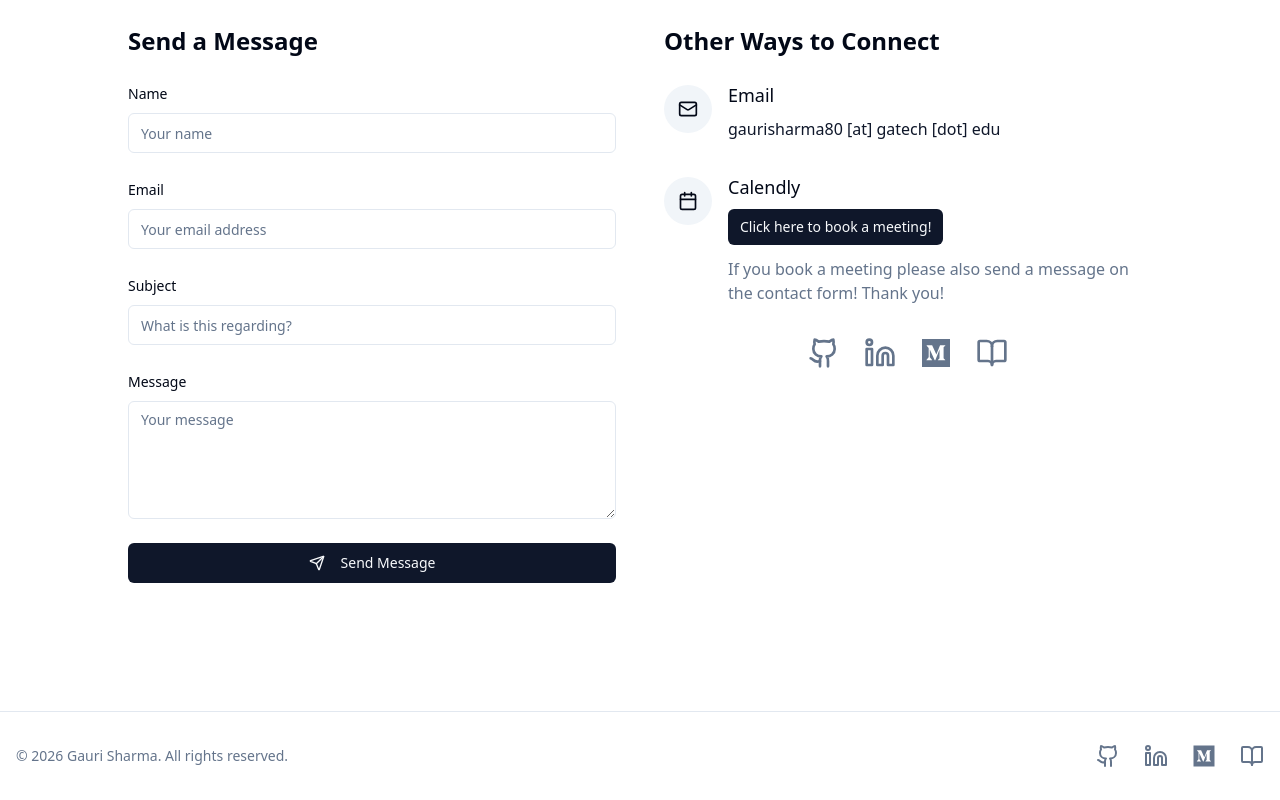
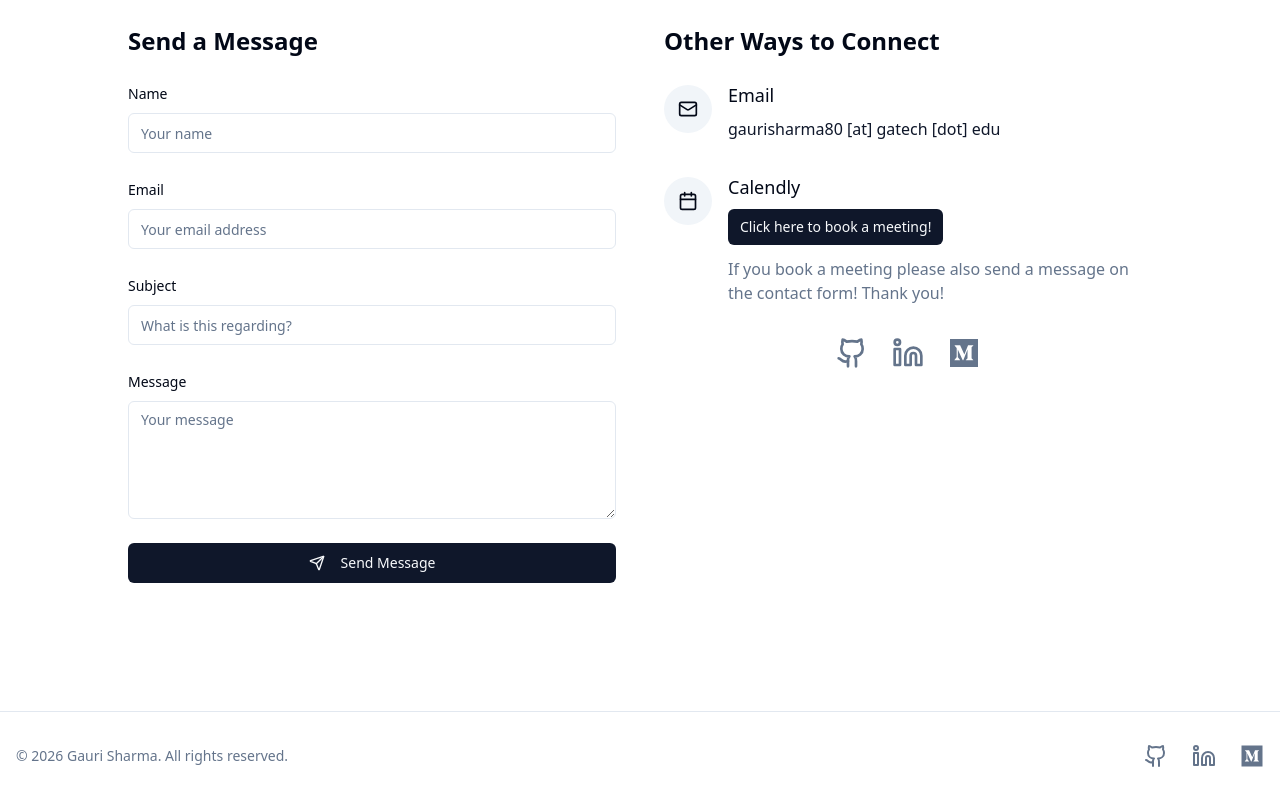
Before and after one commit to gauri-sharmaa/gauri-sharmaa.github.io, a React (Vite) app: page /contact in a window 1280 px wide. Shown: the part 251-1051 px from the top of the page. Built offline with nearby package versions, Linux system fonts and the light colour scheme.

Commit message:
Remove resume book icons from footer, home, and contact
Co-Authored-By: Claude Opus 5.5 <noreply@anthropic.com>
Claude-Session: https://claude.ai/code/session_01WypLXFjbYosGYMdJcrSCKe

```diff
--- a/src/components/Footer.tsx
+++ b/src/components/Footer.tsx
@@ -1,7 +1,6 @@
 
 import { Link } from "react-router-dom";
-import { Github, Linkedin, Twitter, BookOpen } from "lucide-react";
-import resumePdf from '../assets/gauri_resume.pdf';
+import { Github, Linkedin } from "lucide-react";
 
 const Footer = () => {
   const currentYear = new Date().getFullYear();
@@ -20,7 +19,6 @@ const Footer = () => {
             <SocialLink href="https://github.com/gauri-sharmaa" icon={<Github size={24} />} label="GitHub" />
             <SocialLink href="https://www.linkedin.com/in/gs-softwaredev/" icon={<Linkedin size={24} />} label="LinkedIn" />
             <SocialLink href="https://medium.com/@gaurisharma1686" icon={<svg xmlns='http://www.w3.org/2000/svg' viewBox='0 0 448 512' width='24' height='24' fill='currentColor'><path d='M0 32v448h448V32H0zm372.2 106.1l-24 23c-2.1 1.6-3.1 4.2-2.7 6.7v169.3c-.4 2.6 .6 5.2 2.7 6.7l23.5 23v5.1h-118V367l24.3-23.6c2.4-2.4 2.4-3.1 2.4-6.7V199.8l-67.6 171.6h-9.1L125 199.8v115c-.7 4.8 1 9.7 4.4 13.2l31.6 38.3v5.1H71.2v-5.1l31.6-38.3c3.4-3.5 4.9-8.4 4.1-13.2v-133c.4-3.7-1-7.3-3.8-9.8L75 138.1V133h87.3l67.4 148L289 133.1h83.2v5z'/></svg>} label="Medium" />
-            <SocialLink href={resumePdf} icon={<BookOpen size={24} />} label="Resume" />
           </div>
         </div>
       </div>
--- a/src/pages/ContactPage.tsx
+++ b/src/pages/ContactPage.tsx
@@ -3,9 +3,8 @@ import { Button } from "@/components/ui/button";
 import { Input } from "@/components/ui/input";
 import { Textarea } from "@/components/ui/textarea";
 import { Label } from "@/components/ui/label";
-import { Calendar, Mail, MapPin, Send, Github, Linkedin, BookOpen } from "lucide-react";
+import { Calendar, Mail, MapPin, Send, Github, Linkedin } from "lucide-react";
 import { useToast } from "@/components/ui/use-toast";
-import resumePdf from '../assets/gauri_resume.pdf';
 
 const ContactPage = () => {
   const { toast } = useToast();
@@ -181,9 +180,6 @@ const ContactPage = () => {
               <a href="https://medium.com/@gaurisharma1686" target="_blank" rel="noopener noreferrer" aria-label="Medium" className="text-muted-foreground hover:text-foreground transition-colors">
                 <svg xmlns='http://www.w3.org/2000/svg' viewBox='0 0 448 512' width='32' height='32' fill='currentColor'><path d='M0 32v448h448V32H0zm372.2 106.1l-24 23c-2.1 1.6-3.1 4.2-2.7 6.7v169.3c-.4 2.6 .6 5.2 2.7 6.7l23.5 23v5.1h-118V367l24.3-23.6c2.4-2.4 2.4-3.1 2.4-6.7V199.8l-67.6 171.6h-9.1L125 199.8v115c-.7 4.8 1 9.7 4.4 13.2l31.6 38.3v5.1H71.2v-5.1l31.6-38.3c3.4-3.5 4.9-8.4 4.1-13.2v-133c.4-3.7-1-7.3-3.8-9.8L75 138.1V133h87.3l67.4 148L289 133.1h83.2v5z'/></svg>
               </a>
-              <a href={resumePdf} target="_blank" rel="noopener noreferrer" aria-label="Resume" className="text-muted-foreground hover:text-foreground transition-colors">
-                <BookOpen size={32} />
-              </a>
             </div>
           </div>
         </div>
--- a/src/pages/HomePage.tsx
+++ b/src/pages/HomePage.tsx
@@ -2,11 +2,10 @@
 import { Link } from "react-router-dom";
 import { Button } from "@/components/ui/button";
 import GraphPattern from "@/components/GraphPattern";
-import { ArrowRight, Github, Linkedin, BookOpen } from "lucide-react";
+import { ArrowRight, Github, Linkedin } from "lucide-react";
 import { blogPosts } from "@/data/blogPosts";
 import { useState, useEffect } from "react";
 import profileImg from '../assets/profile.png';
-import resumePdf from '../assets/gauri_resume.pdf';
 import cLogo from '../assets/c-1.svg';
 
 const TypewriterText = ({ text, delay = 100 }: { text: string; delay?: number }) => {
@@ -103,11 +102,6 @@ const HomePage = () => {
               <Button asChild variant="outline" size="icon" aria-label="Medium">
                 <a href="https://medium.com/@gaurisharma1686" target="_blank" rel="noopener noreferrer">
                   <svg xmlns='http://www.w3.org/2000/svg' viewBox='0 0 448 512' width='32' height='32' fill='currentColor'><path d='M0 32v448h448V32H0zm372.2 106.1l-24 23c-2.1 1.6-3.1 4.2-2.7 6.7v169.3c-.4 2.6 .6 5.2 2.7 6.7l23.5 23v5.1h-118V367l24.3-23.6c2.4-2.4 2.4-3.1 2.4-6.7V199.8l-67.6 171.6h-9.1L125 199.8v115c-.7 4.8 1 9.7 4.4 13.2l31.6 38.3v5.1H71.2v-5.1l31.6-38.3c3.4-3.5 4.9-8.4 4.1-13.2v-133c.4-3.7-1-7.3-3.8-9.8L75 138.1V133h87.3l67.4 148L289 133.1h83.2v5z'/></svg>
-                </a>
-              </Button>
-              <Button asChild variant="outline" size="icon" aria-label="Resume">
-                <a href={resumePdf} target="_blank" rel="noopener noreferrer">
-                  <BookOpen size={32} />
                 </a>
               </Button>
             </div>
```
